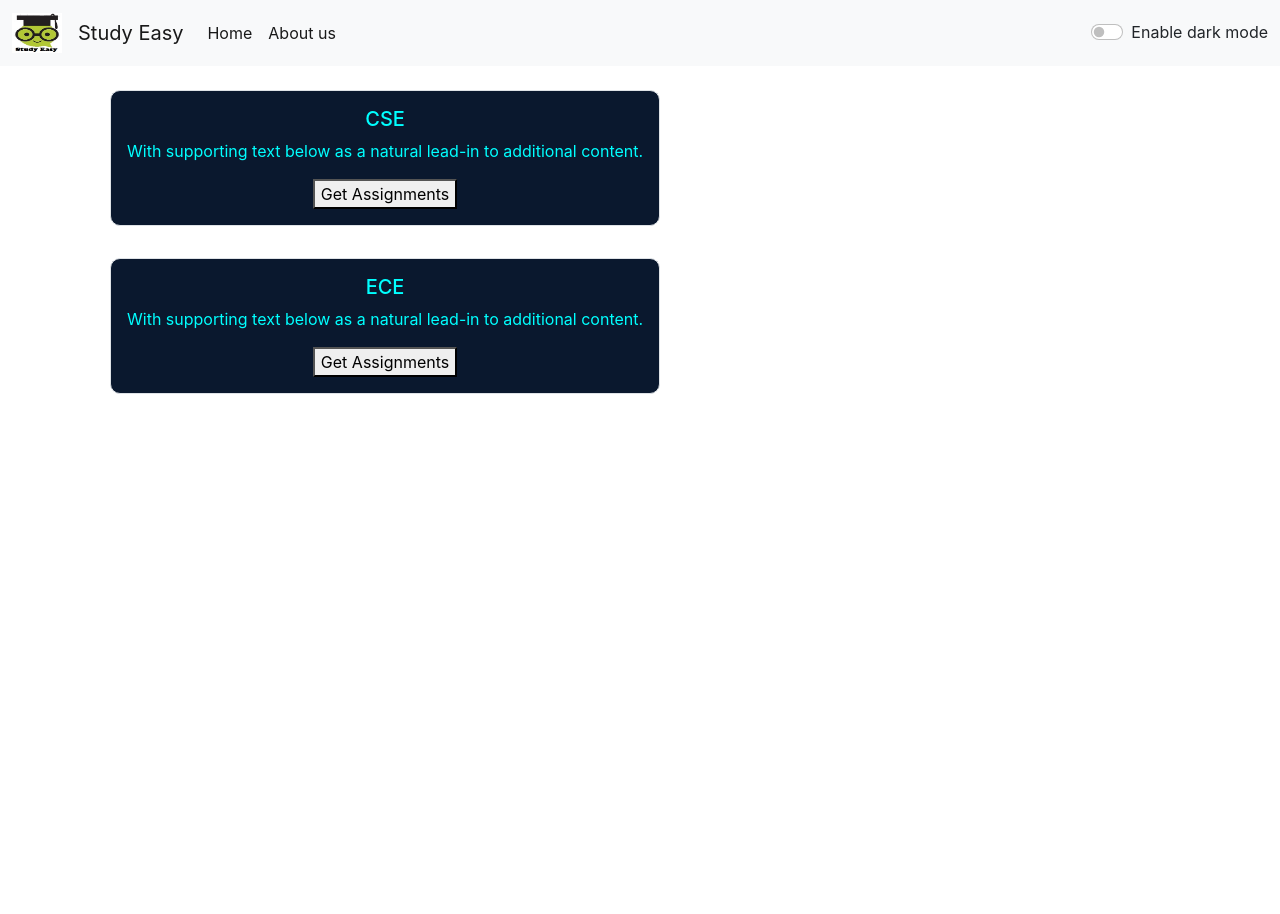
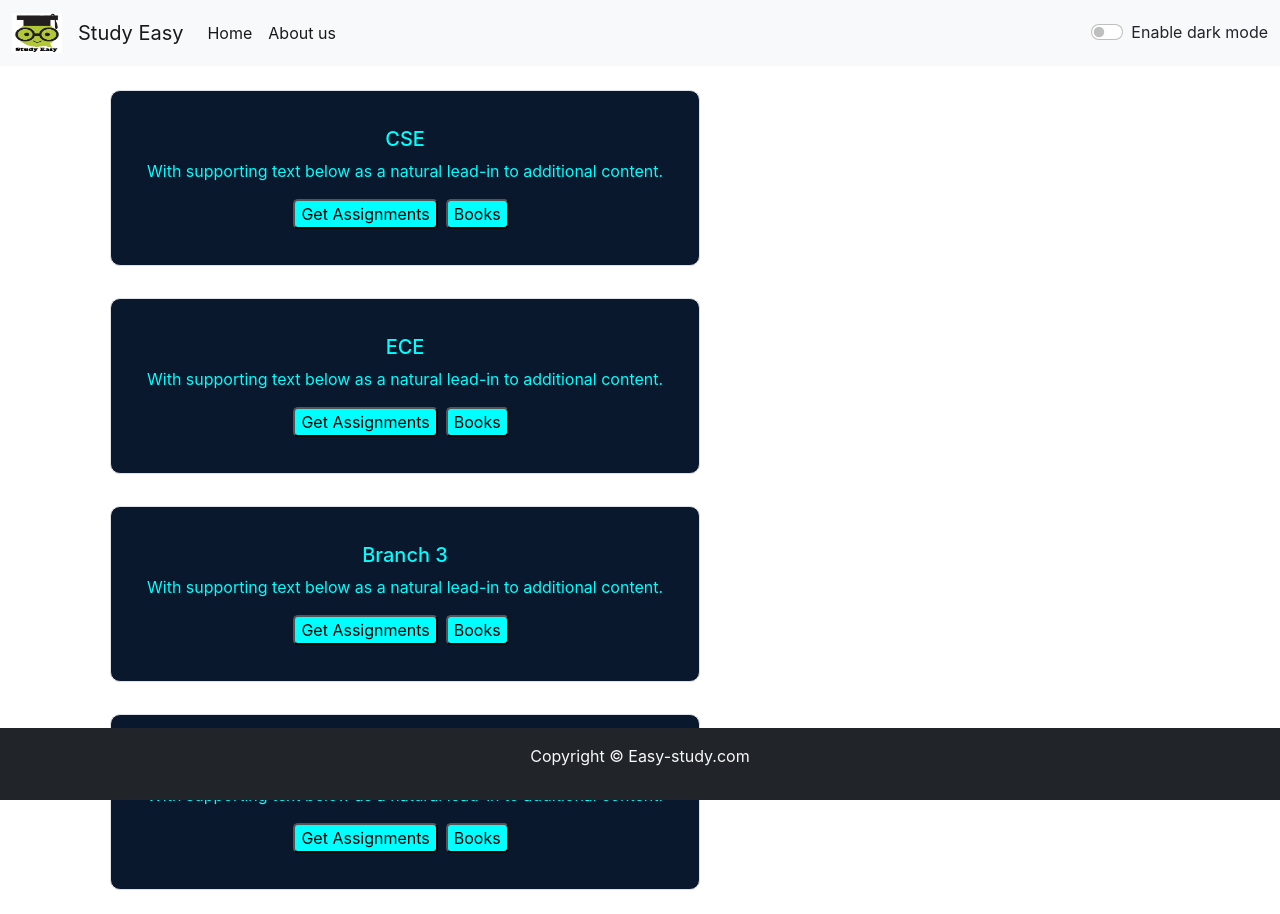
Before and after one commit to Jimpatel247/TeamWebmajisu-DevHeat-2021, a React (Create React App) app: page / in a window 1280 px wide. Before the commit the page ends 800 px from the top, so only its background shows below. Built offline with nearby package versions, Linux system fonts and the light colour scheme.

Commit message:
footer and home design

```diff
--- a/package.json
+++ b/package.json
@@ -8,7 +8,7 @@
     "@testing-library/user-event": "^12.8.3",
     "react": "^17.0.2",
     "react-dom": "^17.0.2",
-    "react-router-dom": "^5.2.0",
+    "react-router-dom": "^5.3.0",
     "react-scripts": "4.0.3",
     "web-vitals": "^1.1.2"
   },
--- a/src/App.css
+++ b/src/App.css
@@ -1,3 +1,50 @@
+.modal {
+  color: black;
+}
+
+.navbar-brand {
+  color: cyan;
+}
+
+.nav-link {
+  color: cyan;
+}
+
+.dropdown-item {
+  color: cyan;
+}
+
+.dropdown-menu {
+  background-color: #0a182e;
+  color: cyan;
+}
+
+.hlink {
+  text-decoration: none;
+}
+
+#navbar {
+  background-color: #0a182e;
+}
+
+.button {
+  /* align-self: center; */
+  border-radius: 5px;
+  background-color: cyan;
+}
+footer{
+  text-align: center;
+}
+.card {
+  padding: 20px;
+  text-align: center;
+  display: inline-block;
+  border-color: cyan;
+  color: cyan;
+  border-radius: 10px;
+  background-color: #0a182e;
+}
+
 .App {
   text-align: center;
 }
--- a/src/App.js
+++ b/src/App.js
@@ -10,25 +10,25 @@ import {
   Route,
 
 } from "react-router-dom";
+import Footer from './components/Footer';
 
 function App() {
-    const [mode,setMode] = useState('light');
+  const [mode, setMode] = useState('light');
 
-    const toggleMode=()=>{
-      if(mode==='light')
-      {
+  const toggleMode = () => {
+    if (mode === 'light') {
       setMode('dark');
-        document.body.style.background='#0c403d';
+      document.body.style.background = '#0c403d';
     }
-      else{
+    else {
       setMode('light');
-        document.body.style.background='white';
+      document.body.style.background = 'white';
     }
   }
   return (
     <>
       <Router>
-<Navbar title ="Study Easy"  aboutus="About us " mode={mode} toggleMode= {toggleMode}/>
+        <Navbar title="Study Easy" aboutus="About us " mode={mode} toggleMode={toggleMode} />
         <div className="container  my-2" >
           <Switch>
             <Route exact path="/about">
@@ -36,12 +36,14 @@ function App() {
             </Route>
 
             <Route exact path="/">
-            <Home/>
+              <Home />
             </Route>
           </Switch>
 
+
         </div>
       </Router>
+      <Footer/>
     </>
   );
 }
--- /dev/null
+++ b/src/components/Footer.js
@@ -0,0 +1,16 @@
+import React from 'react'
+
+export default function Footer() {
+    let footerStyle={
+        position:"fixed",
+        bottom:"0",
+        width:"100%"
+    }
+    return (
+        <footer className="bg-dark text-light py-3" style={footerStyle}>
+            <p >
+                Copyright &copy; Easy-study.com
+            </p>
+        </footer>
+    )
+}
--- a/src/components/Home.js
+++ b/src/components/Home.js
@@ -26,7 +26,7 @@ export default function Home() {
                   <button className="hlink button"><Link to="csesem1.html">Sem 1</Link></button>
                   <button className="hlink button"><Link to="csesem2.html">Sem 2</Link></button>
                   <button className="hlink button"><Link to="csesem3.html">Sem 3</Link></button>
-                <button className="hlink button"><Link to="csesem4.html">Sem 4</Link></button><br/>
+                  <button className="hlink button"><Link to="csesem4.html">Sem 4</Link></button><br />
                   <button className="hlink button"><Link to="csesem5.html">Sem 5</Link></button>
                   <button className="hlink button"><Link to="csesem6.html">Sem 6</Link></button>
                   <button className="hlink button"><Link to="csesem7.html">Sem 7</Link></button>
@@ -35,6 +35,7 @@ export default function Home() {
               </div>
             </div>
           </div>
+          <button className="button hlink mx-2">Books</button>
         </div>
       </div>
       <div className="card border m-3" width="18 rem">
@@ -58,7 +59,7 @@ export default function Home() {
                   <button className="hlink button"><a href="ecesem1.html">Sem 1</a></button>
                   <button className="hlink button"><a href="ecesem2.html">Sem 2</a></button>
                   <button className="hlink button"><a href="ecesem3.html">Sem 3</a></button>
-                <button className="hlink button"><a href="ecesem4.html">Sem 4</a></button><br/>
+                  <button className="hlink button"><a href="ecesem4.html">Sem 4</a></button><br />
                   <button className="hlink button"><a href="ecesem5.html">Sem 5</a></button>
                   <button className="hlink button"><a href="ecesem6.html">Sem 6</a></button>
                   <button className="hlink button"><a href="ecesem7.html">Sem 7</a></button>
@@ -67,6 +68,73 @@ export default function Home() {
               </div>
             </div>
           </div>
+          <button className="button hlink mx-2">Books</button>
+        </div>
+      </div>
+      <div className="card border m-3" width="18rem">
+        <div className="card-body">
+          <h5 className="card-title">Branch 3</h5>
+          <p className="card-text">With supporting text below as a natural lead-in to additional content.</p>
+
+          <button type="button" className="hlink button" data-bs-toggle="modal" data-bs-target="#cseModal">
+            Get Assignments
+          </button>
+
+
+          <div className="modal fade" id="cseModal" tabindex="-1" aria-labelledby="cseModalLabel" aria-hidden="true">
+            <div className="modal-dialog">
+              <div className="modal-content">
+                <div className="modal-header">
+                  <h5 className="modal-title" id="cseModalLabel">Select Semester</h5>
+                  <button type="button" className="btn-close" data-bs-dismiss="modal" aria-label="Close"></button>
+                </div>
+                <div className="modal-body">
+                  <button className="hlink button"><Link to="csesem1.html">Sem 1</Link></button>
+                  <button className="hlink button"><Link to="csesem2.html">Sem 2</Link></button>
+                  <button className="hlink button"><Link to="csesem3.html">Sem 3</Link></button>
+                  <button className="hlink button"><Link to="csesem4.html">Sem 4</Link></button><br />
+                  <button className="hlink button"><Link to="csesem5.html">Sem 5</Link></button>
+                  <button className="hlink button"><Link to="csesem6.html">Sem 6</Link></button>
+                  <button className="hlink button"><Link to="csesem7.html">Sem 7</Link></button>
+                  <button className="hlink button"><Link to="csesem8.html">Sem 8</Link></button>
+                </div>
+              </div>
+            </div>
+          </div>
+          <button className="button hlink mx-2">Books</button>
+        </div>
+      </div>
+      <div className="card border m-3" width="18rem">
+        <div className="card-body">
+          <h5 className="card-title">Branch 4</h5>
+          <p className="card-text">With supporting text below as a natural lead-in to additional content.</p>
+
+          <button type="button" className="hlink button" data-bs-toggle="modal" data-bs-target="#cseModal">
+            Get Assignments
+          </button>
+
+
+          <div className="modal fade" id="cseModal" tabindex="-1" aria-labelledby="cseModalLabel" aria-hidden="true">
+            <div className="modal-dialog">
+              <div className="modal-content">
+                <div className="modal-header">
+                  <h5 className="modal-title" id="cseModalLabel">Select Semester</h5>
+                  <button type="button" className="btn-close" data-bs-dismiss="modal" aria-label="Close"></button>
+                </div>
+                <div className="modal-body">
+                  <button className="hlink button"><Link to="csesem1.html">Sem 1</Link></button>
+                  <button className="hlink button"><Link to="csesem2.html">Sem 2</Link></button>
+                  <button className="hlink button"><Link to="csesem3.html">Sem 3</Link></button>
+                  <button className="hlink button"><Link to="csesem4.html">Sem 4</Link></button><br />
+                  <button className="hlink button"><Link to="csesem5.html">Sem 5</Link></button>
+                  <button className="hlink button"><Link to="csesem6.html">Sem 6</Link></button>
+                  <button className="hlink button"><Link to="csesem7.html">Sem 7</Link></button>
+                  <button className="hlink button"><Link to="csesem8.html">Sem 8</Link></button>
+                </div>
+              </div>
+            </div>
+          </div>
+          <button className="button hlink mx-2">Books</button>
         </div>
       </div>
     </div>
```
Also changed, not shown: src/components/Navbar.js (+6 -6 lines), 1 other file (tests, documents, lock files or other folders). Lines whose indentation alone changed are shown as unchanged.
